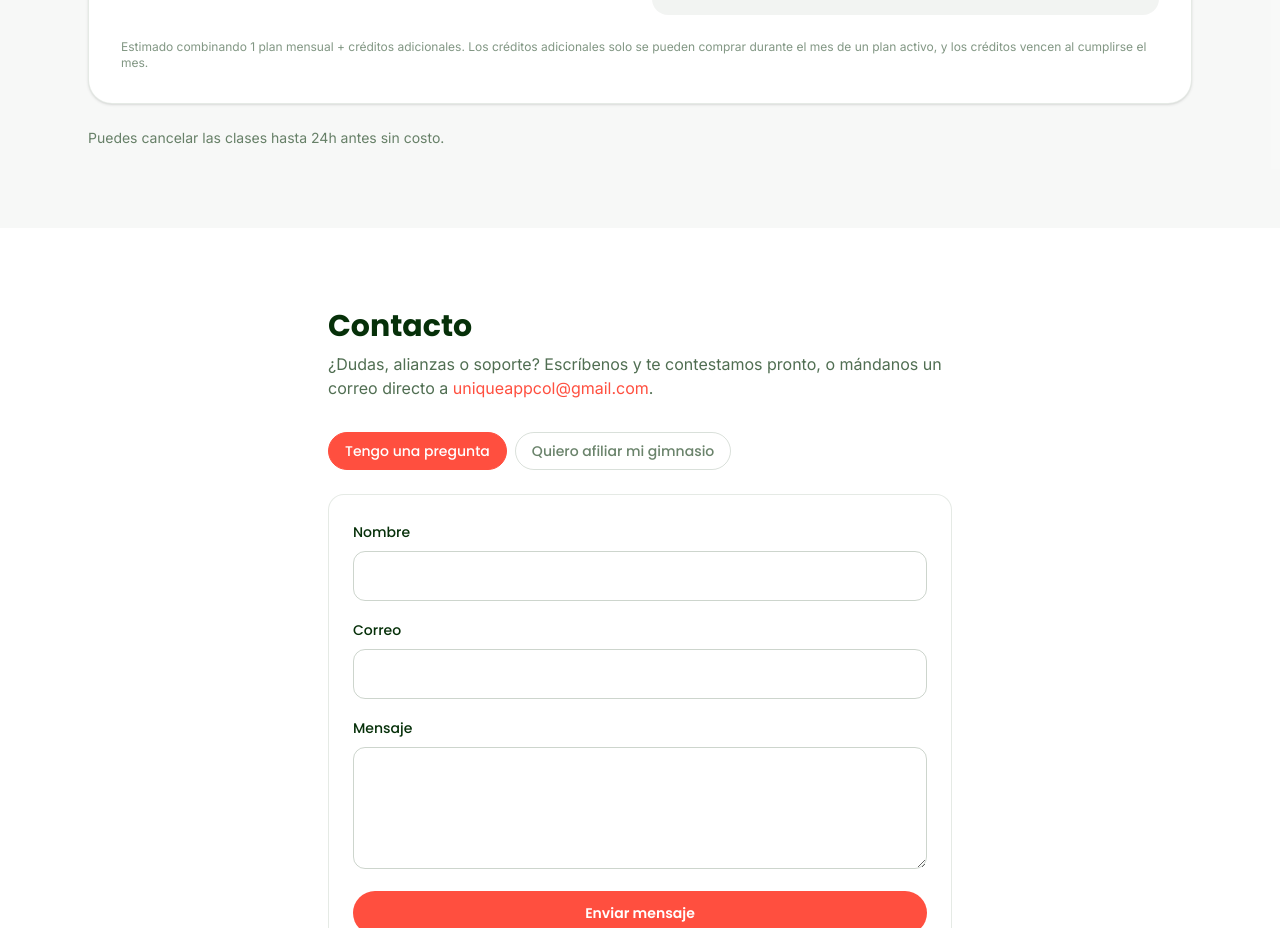
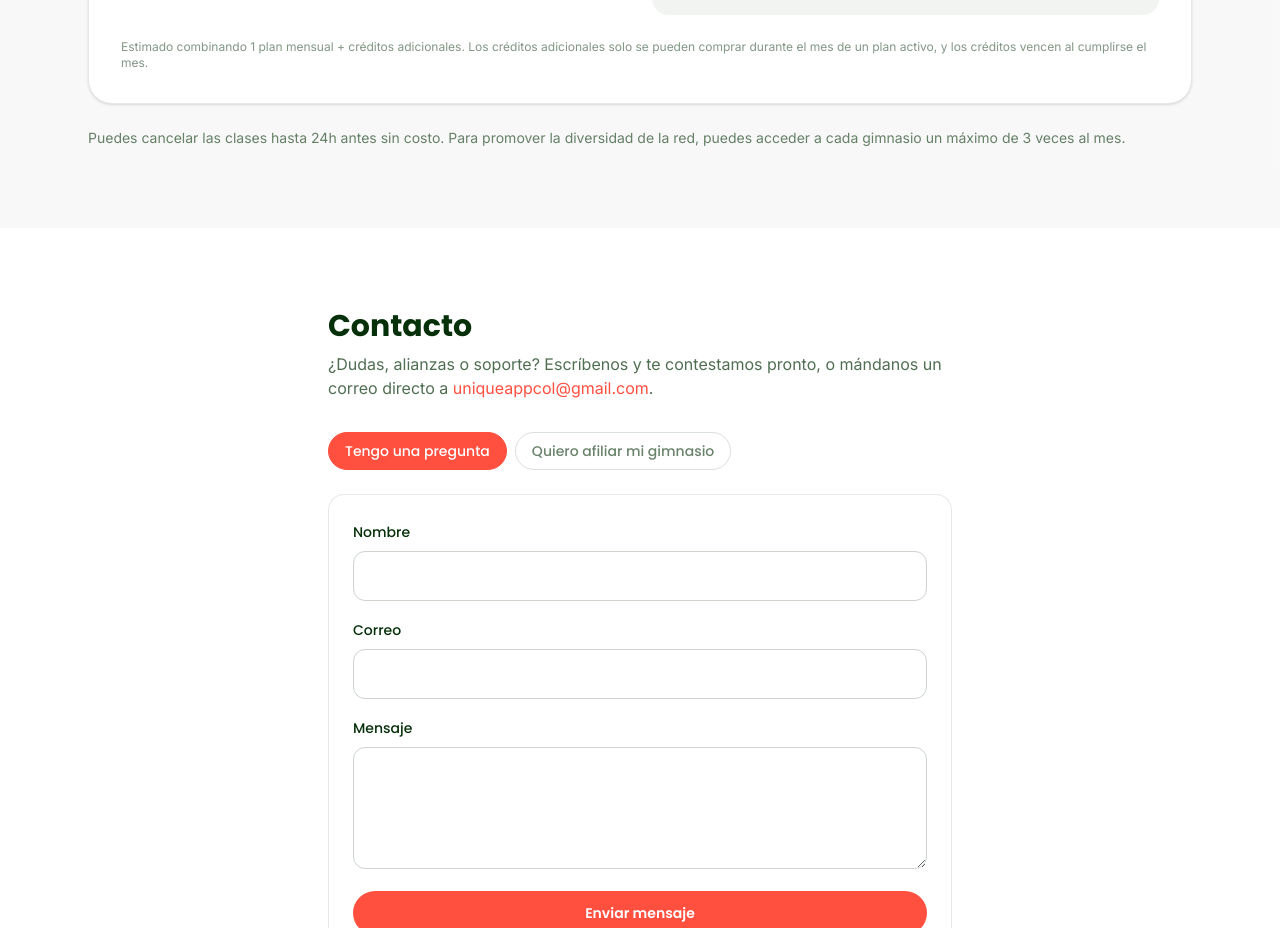
Before and after one commit to moveappcol/moveapp, a Next.js app: page / in a window 1280 px wide. Shown: the part 2880-3808 px from the top of the page. Built offline with nearby package versions, Linux system fonts and the light colour scheme; no server answers.

Commit message:
Note the 3-visits-per-gym monthly limit where people buy plans
Shows it in the plans section on the landing page and again on the
checkout page, so it's not a surprise after subscribing.

Co-Authored-By: Claude Sonnet 5 <noreply@anthropic.com>

```diff
--- a/src/app/suscribirse/[planId]/page.tsx
+++ b/src/app/suscribirse/[planId]/page.tsx
@@ -33,6 +33,9 @@ export default async function SuscribirsePage({
         la misma tarjeta hasta que canceles. Puedes cancelar o cambiar de
         plan cuando quieras desde &ldquo;Mi suscripción&rdquo;.
       </p>
+      <p className="mt-2 font-body text-xs text-move-green/50">
+        Puedes acceder a cada gimnasio un máximo de 3 veces al mes.
+      </p>
 
       <div className="mt-8">
         <SubscribeForm
--- a/src/components/landing/plans-section.tsx
+++ b/src/components/landing/plans-section.tsx
@@ -145,7 +145,9 @@ export default async function PlansSection() {
         </div>
 
         <p className="mt-6 font-body text-sm text-move-green/60">
-          Puedes cancelar las clases hasta 24h antes sin costo.
+          Puedes cancelar las clases hasta 24h antes sin costo. Para promover
+          la diversidad de la red, puedes acceder a cada gimnasio un máximo
+          de 3 veces al mes.
         </p>
       </div>
     </section>
```
